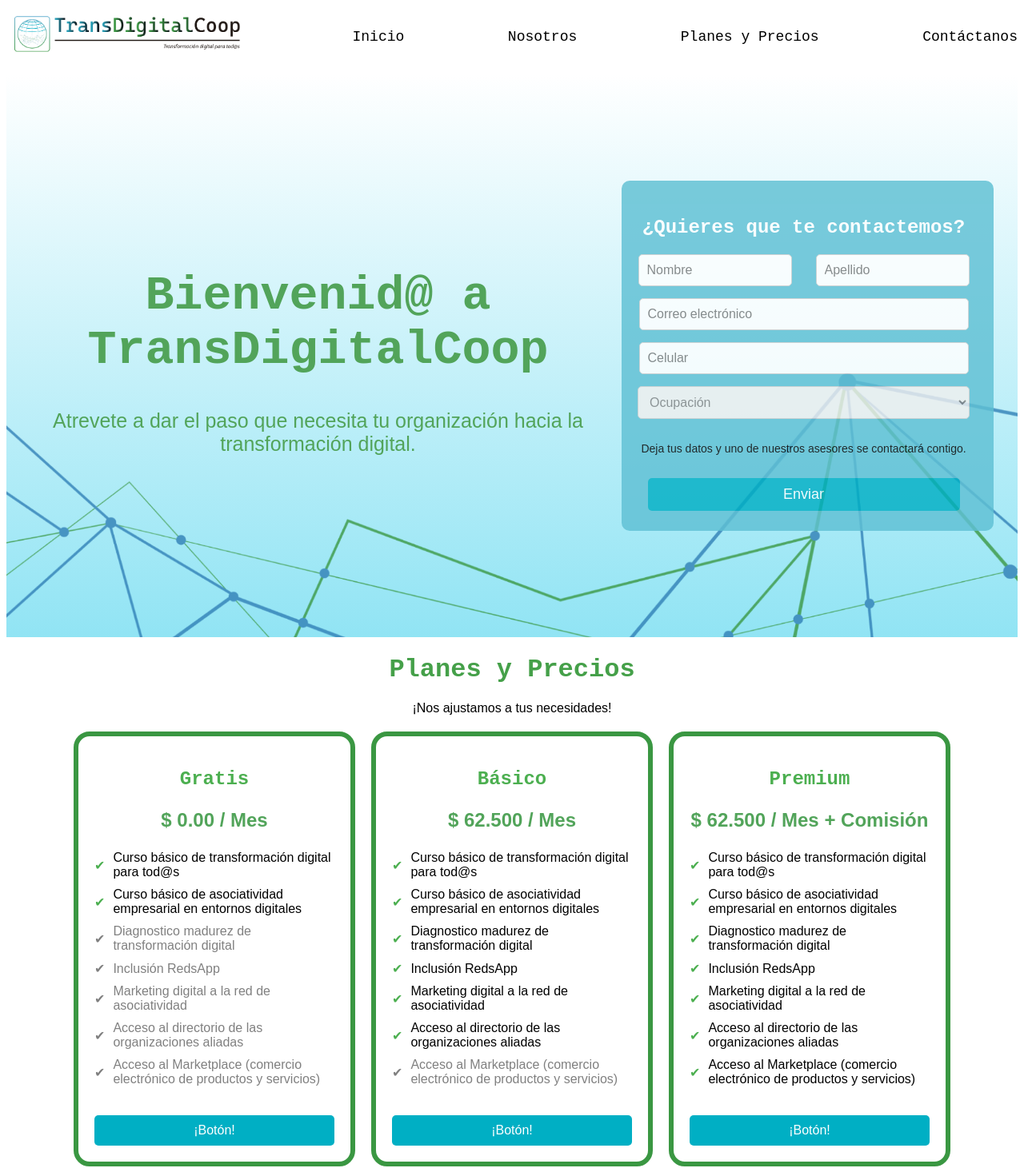
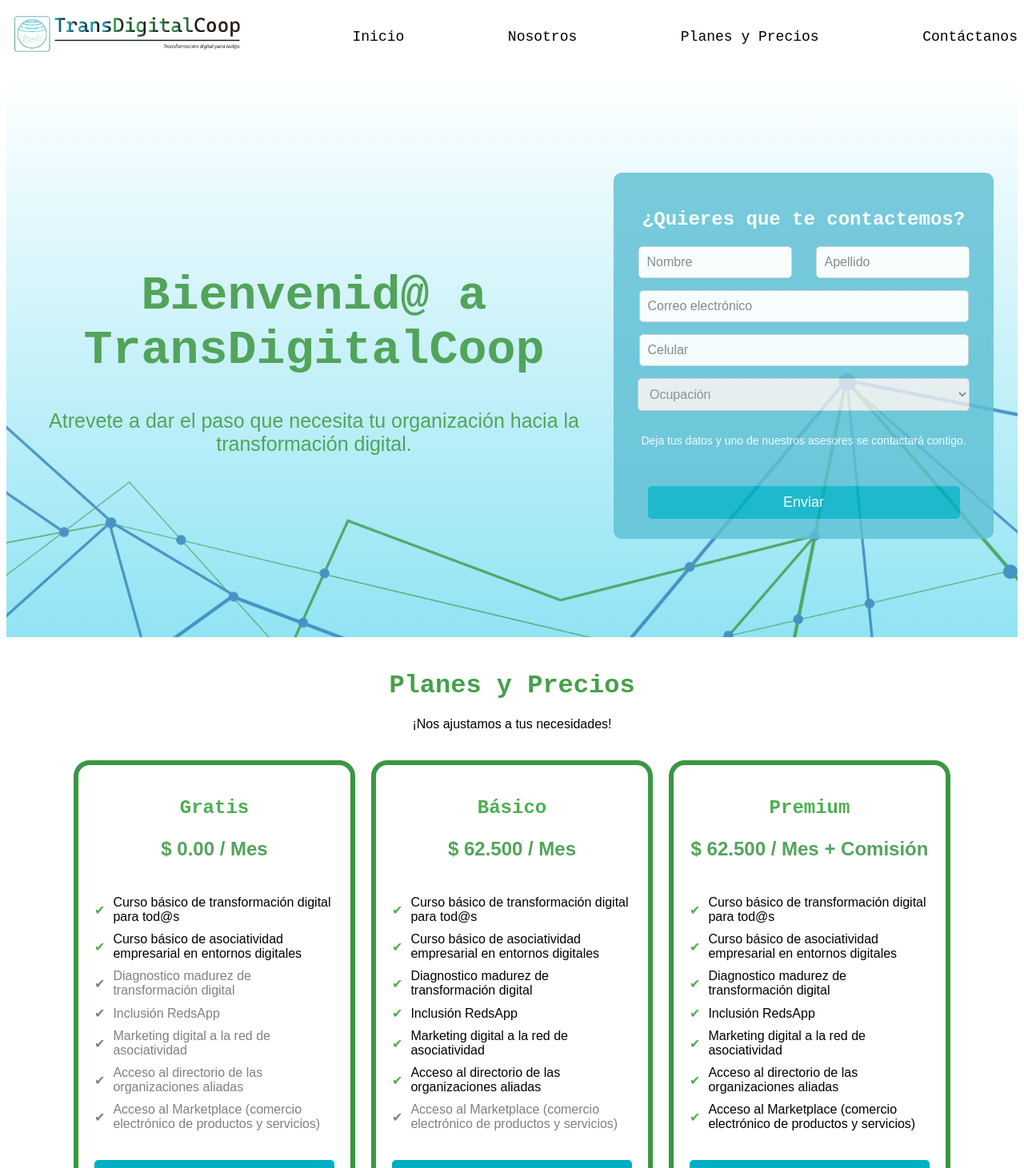
Before and after one commit to I-AM-TIAN/TransDigitalCoop, a React (Vite) app: page / in a window 1280 px wide. Shown: the top 1461 px of the page at 80% size. Built offline with nearby package versions, Linux system fonts and the light colour scheme; a web font is replaced by a local one.

Commit message:
mistakes in hero and pricing solveds

```diff
--- a/src/assets/components/Hero.jsx
+++ b/src/assets/components/Hero.jsx
@@ -43,8 +43,8 @@ function Header() {
                 <option value="" disabled selected>
                   Ocupación
                 </option>
-                <option value="opcion1">Opción 1</option>
-                <option value="opcion2">Opción 2</option>
+                <option value="opcion1">Empleado</option>
+                <option value="opcion2">Estudiante</option>
               </select>
               <p>
                 Deja tus datos y uno de nuestros asesores se contactará contigo.
--- a/src/assets/css/hero.css
+++ b/src/assets/css/hero.css
@@ -78,7 +78,7 @@
     align-items: center;
     padding-top: 25px;
     padding-bottom: 25px;
-    padding-left: 20px;
+    padding-left: 30px;
     padding-right: 30px;
     border-radius: 10px;
     width: auto;
@@ -95,6 +95,7 @@
 .right-section p{
     font-size: 14px;
     font-family: sans-serif;
+    color: white;
 }
 
 form {
--- a/src/assets/css/pricing.css
+++ b/src/assets/css/pricing.css
@@ -6,6 +6,7 @@
 }
 
 h1 {
+    padding-top: 20px;
     text-align: center;
     font-family: 'Cascadia Code', monospace;
     color: #45a049;
@@ -14,12 +15,13 @@ h1 {
 p {
     text-align: center;
     font-family: sans-serif;
+    padding-bottom: 20px;
 }
 
 .plans {
     display: flex;
     justify-content: center;
-    margin-top: 20px;
+    padding-bottom: 30px;
 }
 
 .plan {
```
Also changed, not shown: public/puntos_digitales.svg (added).
